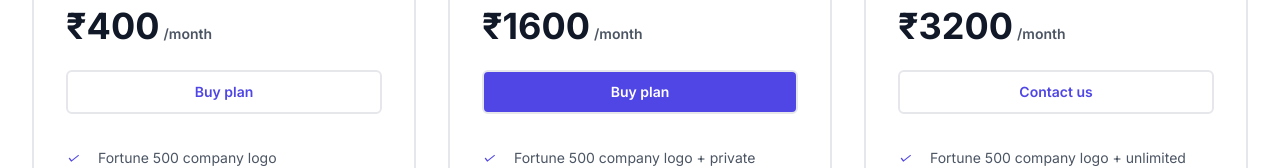
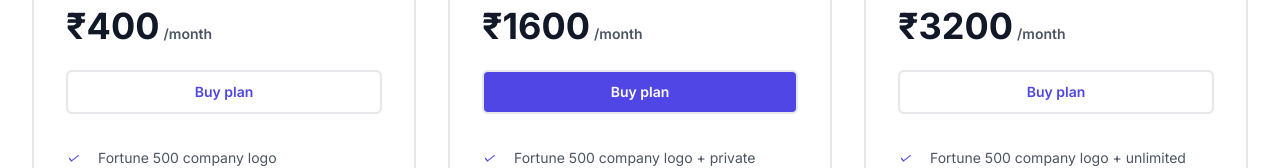
Before and after one commit to VinayakaHegade/razorpay-integration, a React (Create React App) app in the folder client/: page / in a window 1280 px wide. Shown: the part 503-671 px from the top of the page. Built offline with nearby package versions, Linux system fonts and the light colour scheme.

Commit message:
fix: buy now button text

```diff
--- a/client/src/PricingCard.js
+++ b/client/src/PricingCard.js
@@ -13,7 +13,6 @@ const PricingCard = ({ content, selectMonthly, paymentHandler }) => {
 
   const price = calculatePrice(content.price);
   const subscriptionPeriod = calculatePeriod();
-  const buttonText = content.title === "Teams" ? "Contact us" : "Buy plan";
 
   return (
     <div className="pricing-card">
@@ -27,7 +26,7 @@ const PricingCard = ({ content, selectMonthly, paymentHandler }) => {
         <span>{subscriptionPeriod}</span>
       </h1>
       <button onClick={(e) => paymentHandler(e, content.currency, price * 100)}>
-        {buttonText}
+        Buy plan
       </button>
       <ul>
         {content.features.map((feature, index) => (
```
